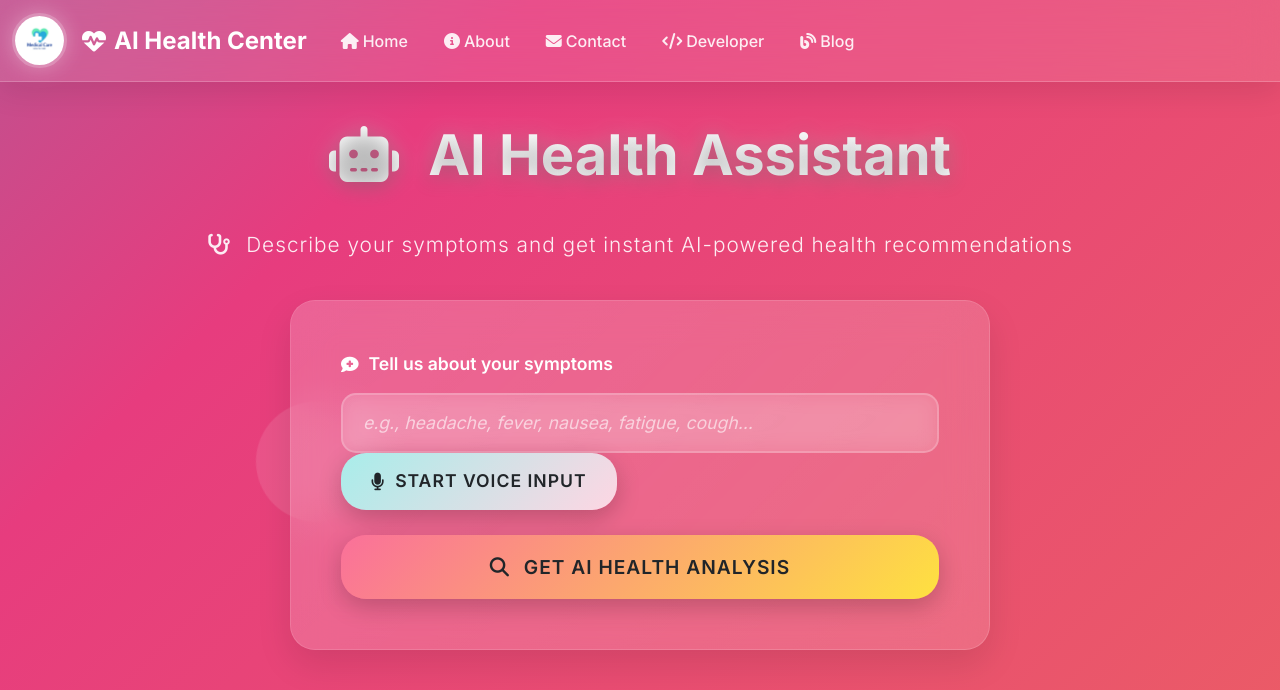
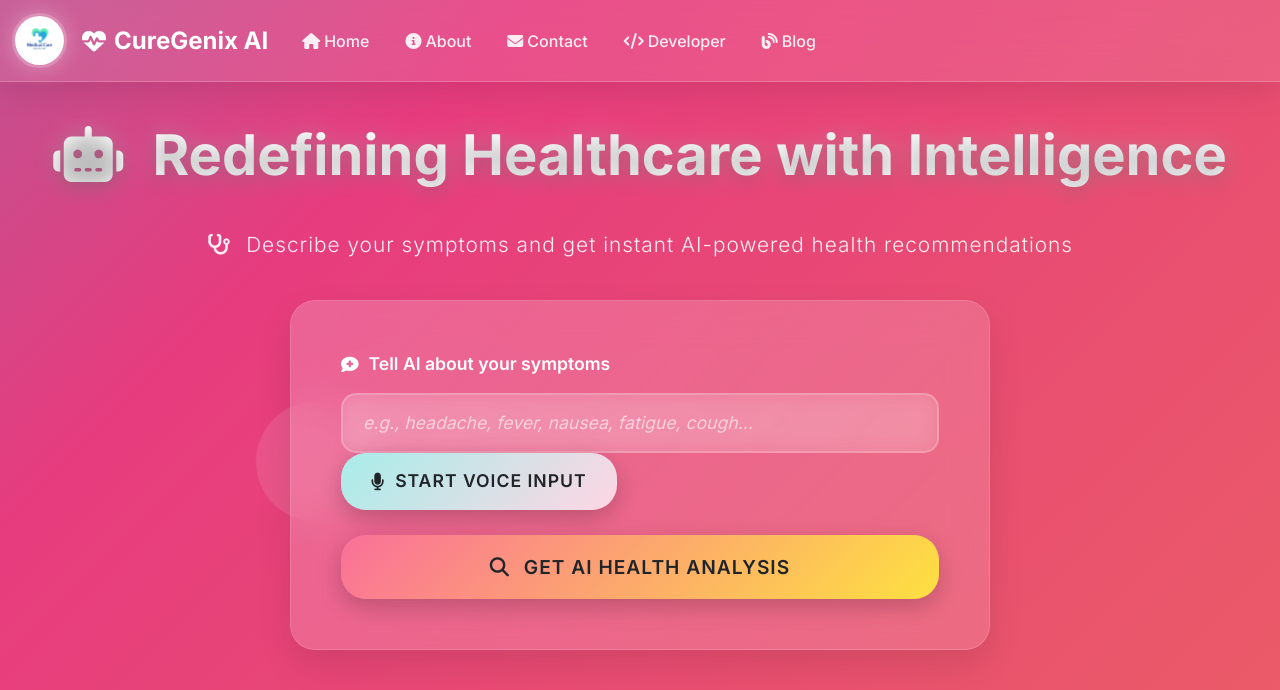
Before and after one commit to aryadeep02/Health-Detection, a Flask app: page / in a window 1280 px wide. Shown: the top 690 px of the page. Run offline with Flask 3, Linux system fonts and the light colour scheme.

Commit message:
Update index.html

```diff
--- a/templates/index.html
+++ b/templates/index.html
@@ -3,7 +3,7 @@
   <head>
     <meta charset="utf-8">
     <meta name="viewport" content="width=device-width, initial-scale=1">
-    <title>AI Health Care Center - Your Personal Health Assistant</title>
+    <title>CureGenix-AI </title>
 
     <link href="https://cdn.jsdelivr.net/npm/bootstrap@5.3.1/dist/css/bootstrap.min.css" rel="stylesheet" crossorigin="anonymous">
     <link href="https://cdnjs.cloudflare.com/ajax/libs/font-awesome/6.4.0/css/all.min.css" rel="stylesheet">
@@ -518,7 +518,7 @@
             <img class="myimg" src="{{ url_for('static', filename='image.png') }}" alt="Health Center Logo">
           </div>
           <i class="fas fa-heartbeat me-2"></i>
-          AI Health Center
+          CureGenix AI
         </a>
         <button class="navbar-toggler" type="button" data-bs-toggle="collapse"
                 data-bs-target="#navbarSupportedContent" aria-controls="navbarSupportedContent"
@@ -541,7 +541,7 @@
     <div class="container-fluid">
       <h1 class="hero-title">
         <i class="fas fa-robot me-3"></i>
-        AI Health Assistant
+        Redefining Healthcare with Intelligence
       </h1>
       <p class="hero-subtitle">
         <i class="fas fa-stethoscope me-2"></i>
@@ -556,7 +556,7 @@
           <div class="form-group">
             <label for="symptoms" class="form-label">
               <i class="fas fa-comment-medical"></i>
-              Tell us about your symptoms
+              Tell AI about your symptoms
             </label>
             <input type="text" class="form-control" id="symptoms" name="symptoms"
                    placeholder="e.g., headache, fever, nausea, fatigue, cough..." required>
@@ -601,11 +601,11 @@
           </button>
           <button class="result-btn btn-description" data-bs-toggle="modal" data-bs-target="#descriptionModal">
             <i class="fas fa-info-circle"></i>
-            <span>Detailed Description</span>
+            <span>Description</span>
           </button>
           <button class="result-btn btn-precautions" data-bs-toggle="modal" data-bs-target="#precautionModal">
             <i class="fas fa-shield-alt"></i>
-            <span>Safety Precautions</span>
+            <span>Precautions</span>
           </button>
           <button class="result-btn btn-medications" data-bs-toggle="modal" data-bs-target="#medicationsModal">
             <i class="fas fa-pills"></i>
@@ -678,7 +678,7 @@
           <div class="modal-header">
             <h5 class="modal-title" id="precautionModalLabel">
               <i class="fas fa-shield-alt"></i>
-              Important Safety Precautions
+              Important Safety Measures
             </h5>
             <button type="button" class="btn-close btn-close-white" data-bs-dismiss="modal" aria-label="Close"></button>
           </div>
@@ -693,7 +693,7 @@
                 {% endfor %}
               </ul>
             {% else %}
-              <p class="text-center text-muted">No specific precautions available</p>
+              <p class="text-center text-muted">No specific precautions available at the moment</p>
             {% endif %}
           </div>
         </div>
```
